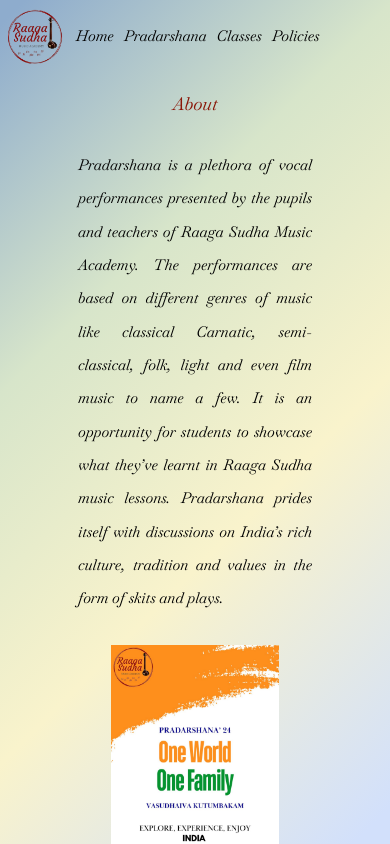
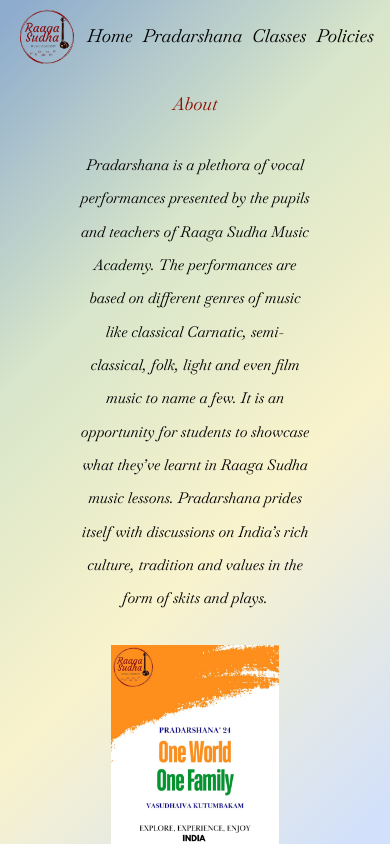
Before and after one commit to Sainath26/RaagaSudha, a React (Vite) app in the folder Raagasudha-website/: page /pradarshana in a window 390 px wide. Shown: the top 844 px of the page. Built offline with nearby package versions, Linux system fonts and the light colour scheme.

Commit message:
navbar fix for mobile

```diff
--- a/Raagasudha-website/src/style/navbar.css
+++ b/Raagasudha-website/src/style/navbar.css
@@ -72,9 +72,9 @@
   .nav-links a {
     padding: 5px 5px;
     border-radius: 2px;
-    font-size: 15px;
+    font-size: 18px;
   }
   .navbar {
-    justify-content: start;
+    justify-content: center;
   }
 }
--- a/Raagasudha-website/src/style/pradarshana.css
+++ b/Raagasudha-website/src/style/pradarshana.css
@@ -29,6 +29,7 @@
   }
   .PradarshanaText {
     font-size: 15px;
+    text-align: center;
   }
   .Image {
     height: 300px;
```
